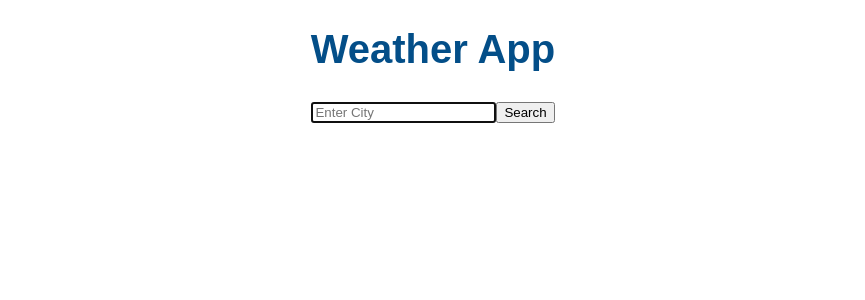
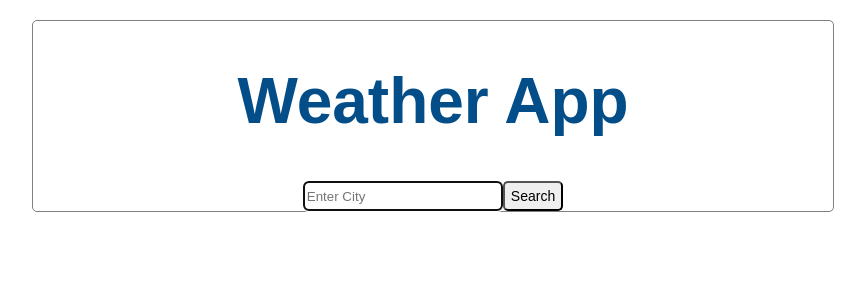
Before and after one commit to Jabreu0715/react-weather-app, a React (Create React App) app: page / in a window 1280 px wide. Shown: the top 300 px of the page, without its empty margins (207-1072 px from the left). Built offline with nearby package versions, Linux system fonts and the light colour scheme.

Commit message:
added container and css

```diff
--- a/package.json
+++ b/package.json
@@ -11,7 +11,7 @@
     "bootstrap": "^5.3.5",
     "react": "^19.0.0",
     "react-dom": "^19.0.0",
-    "react-scripts": "^3.0.1",
+    "react-scripts": "^5.0.1",
     "web-vitals": "^2.1.4"
   },
   "scripts": {
--- a/src/App.css
+++ b/src/App.css
@@ -1,8 +1,15 @@
+.App {
+  border: 1px solid grey;
+  border-radius: 5px;
+  max-width: 800px;
+  margin: 20px auto;
+}
 .App-header {
   display: flex;
   flex-direction: column;
   align-items: center;
   justify-content: center;
+  font-size: 32px;
   color: rgb(3, 78, 136);
 }
 .App-link {
@@ -15,12 +22,26 @@
 }
 li {
   list-style-type: none;
-  text-align: left;
+  text-align: center;
 }
-.current-weather li {
-  display: flex;
+.container {
+  background-color: rgb(219, 216, 216);
+  border: 1px solid grey;
+  border-radius: 10px;
+  margin: 40px auto;
+  max-width: 680px;
+  display: grid;
+  grid-template-columns: 3fr 3fr;
+  grid-gap: 5px;
 }
-current-weather-icon {
-  display: grid;
-  grid-template-columns: 3fr 1fr;
+.searchBar {
+  width: 200px;
+  height: 30px;
+  border-radius: 5px;
+  border-color: grey;
 }
+.submitButton {
+  font-size: 14px;
+  height: 30px;
+  border-radius: 5px;
+}
--- a/src/Form.js
+++ b/src/Form.js
@@ -30,23 +30,28 @@ export default function SearchEngine() {
     <div className="Form">
       <form onSubmit={handleSubmit}>
         <input
+          className="searchBar"
           type="Search"
           placeholder="Enter City"
           autoFocus="false"
           onChange={updateCity}
         />
-        <input type="Submit" value="Search" />
+        <input className="submitButton" type="Submit" value="Search" />
       </form>
       {results && (
-        <ul className="current-weather">
-          <li>Temperature: {Math.round(weather.temperature)}°C</li>
-          <li>Description: {weather.description}</li>
-          <li>Humidity: {weather.humidity}%</li>
-          <li>Wind: {Math.round(weather.wind)} km/h</li>
-          <div className="current-weather-icon">
+        <div className="container">
+          <ul>
+            <div className="currentWeather">
+              <li>Temperature: {Math.round(weather.temperature)}°C</li>
+              <li>Description: {weather.description}</li>
+              <li>Humidity: {weather.humidity}%</li>
+              <li>Wind: {Math.round(weather.wind)} km/h</li>
+            </div>{" "}
+          </ul>
+          <div className="currentWeatherIcon">
             <img src={weather.icon} alt="weather icon" />
           </div>
-        </ul>
+        </div>
       )}
     </div>
   );
```
Also changed, not shown: 1 other file (tests, documents, lock files or other folders).
